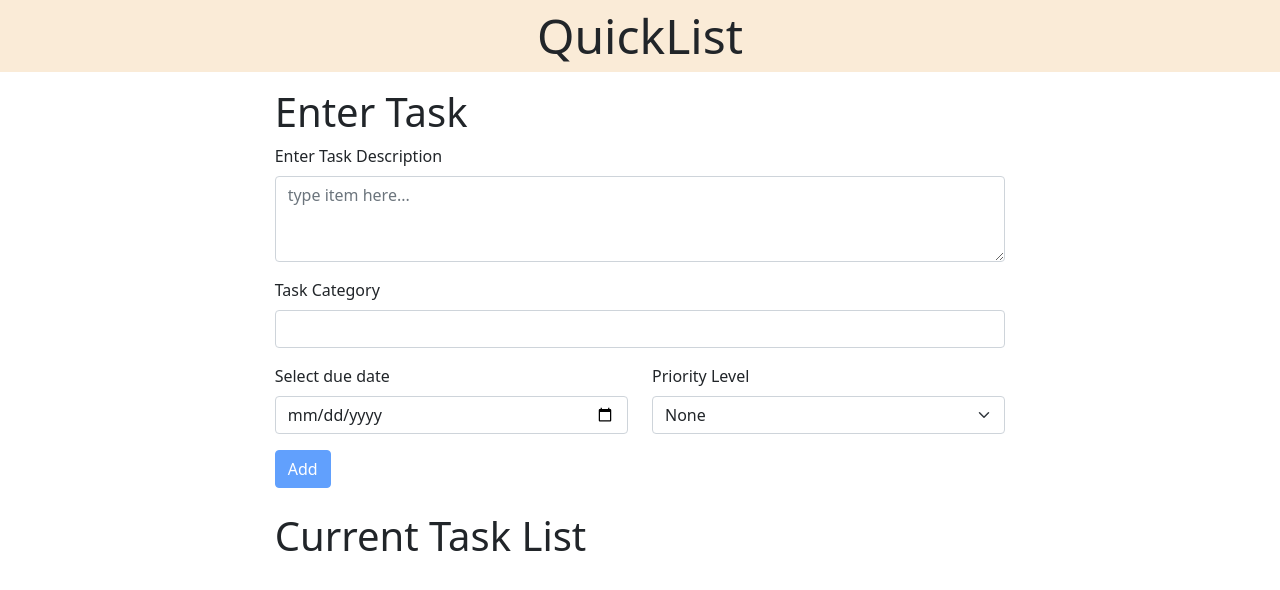
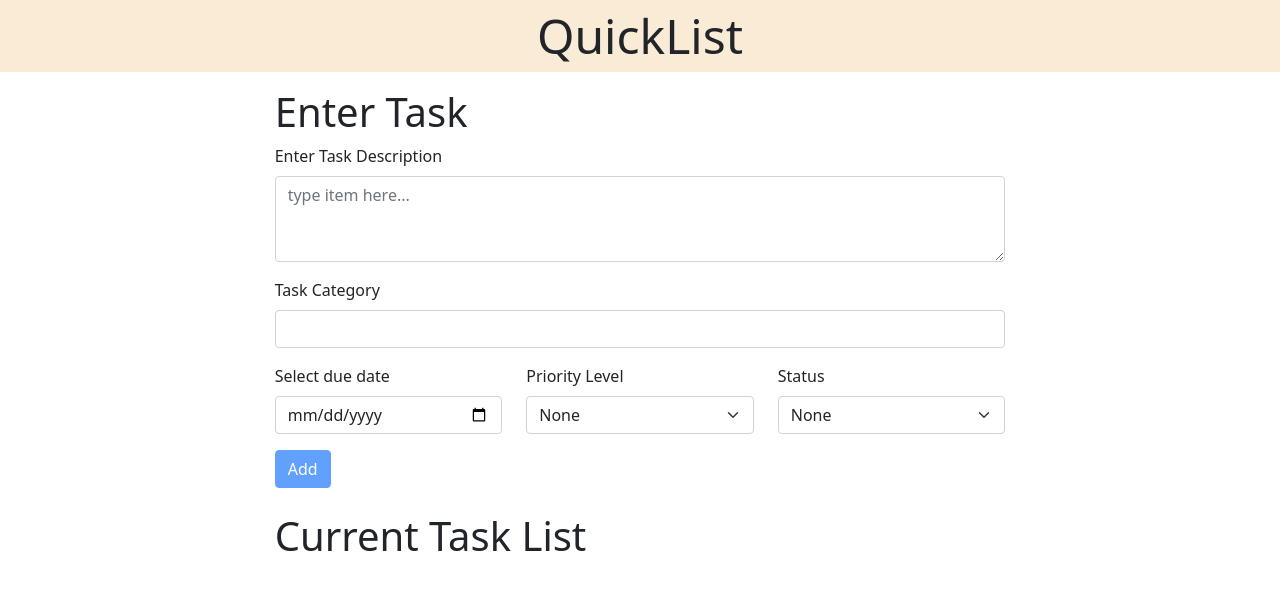
Before and after one commit to abe-mused/QuickList, a React (Create React App) app: page / in a window 1280 px wide. Shown: the top 590 px of the page. Built offline with nearby package versions, Linux system fonts and the light colour scheme.

Commit message:
to do list changes

```diff
--- a/src/todoList/ItemsList.tsx
+++ b/src/todoList/ItemsList.tsx
@@ -23,7 +23,7 @@ type TaskEntry = {
   date: string,
   category: CategoryType,
   priority?: number,
-  status: "active" | "complete"
+  status?: string
 }
 type CategoryType = {
   name: string,
@@ -75,6 +75,12 @@ class ItemsList extends React.Component<Props, State> {
     });
   }
 
+  updateStatus(event: React.ChangeEvent<HTMLInputElement>) {
+    this.setState({
+      taskInput: { ...this.state.taskInput, status: event.target.value }
+    });
+  }
+
 
   addItem() {
 
@@ -84,7 +90,7 @@ class ItemsList extends React.Component<Props, State> {
       date: this.state.taskInput.date,
       category: { name: this.state.taskInput.category.name, parentCategory: null },
       priority: this.state.taskInput.priority,
-      status: "active"
+      status: this.state.taskInput.status
     };
 
     const tempList: TaskEntry[] = [...this.state.taskList];
@@ -168,6 +174,18 @@ class ItemsList extends React.Component<Props, State> {
                       </Form.Select>
                     </Form.Group>
                   </Col>
+                  <Col>
+                    <Form.Group className="mb-3" >
+                      <Form.Label>Status</Form.Label>
+                      <Form.Select
+                        value={this.state.taskInput.status}
+                        onChange={(e: any) => this.updateStatus(e)}>
+                        <option value="None">None</option>
+                        <option value="Active">Active</option>
+                        <option value="Completed">Completed</option>
+                      </Form.Select>
+                    </Form.Group>
+                  </Col>
                 </Row>
                 <Button
                   onClick={() => this.addItem()}
@@ -196,10 +214,12 @@ class ItemsList extends React.Component<Props, State> {
                           <Button variant="danger">delete</Button>
                           <div className="ms-2 me-auto">
                             <div className="fw-bold">{item.date}</div>
-                            {item.description.length}
+                            {item.description}
                           </div>
+
                           {(item.category.name.length > 1) ? <Badge bg="primary" pill> Category:{item.category.name} </Badge> : null}
                           {(item.priority == 0) ? null : <Badge bg="secondary" pill> Priority: {item.priority} </Badge>}
+                          {(item.status == "active") ? null : <Badge bg="secondary" pill> Status: {item.status} </Badge>}
                         </ListGroup.Item>
                       </ListGroup>
                     </div>
```
